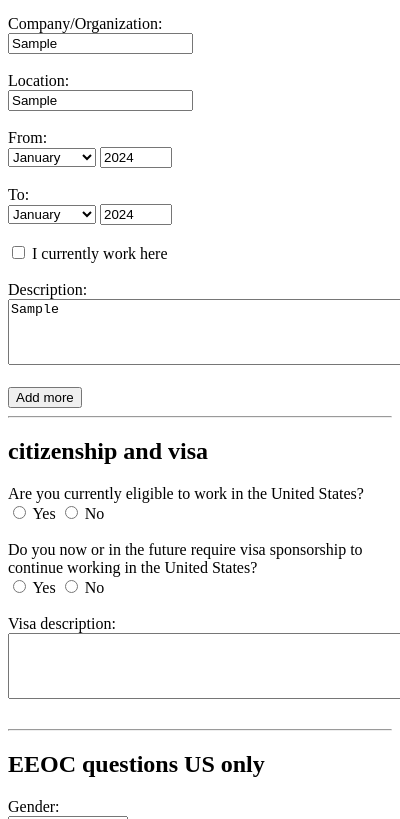
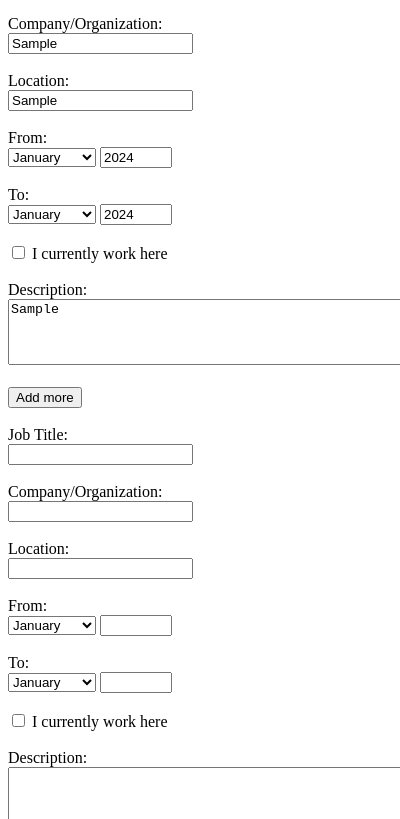
Before and after one commit to cwong8751/jAutofill, a browser extension: page popup/index.html in a window 400 px wide. Both pictures are taken after typing "Sample", "Sample", "Sample", "Sample" into the empty fields and a click on the button "Add more". Shown: the part 1337-2156 px from the top of the page. Drawn offline with Linux system fonts and the light colour scheme.

Commit message:
users can add more than 1 work experience
users can add and remove work experience.

problem: user cannot add more than 2.

```diff
--- a/popup/index.html
+++ b/popup/index.html
@@ -110,8 +110,9 @@
   </section>
 
   <hr>
-  <section>
+  <section class="workSectionContainer">
     <h2>work experience</h2>
+    <div id="workExperienceContainer">
       <label for="jobTitle">Job Title:</label><br>
       <input type="text" id="jobTitle" name="jobTitle"><br><br>
 
@@ -161,7 +162,9 @@
 
       <label for="description">Description:</label><br>
       <textarea id="description" name="description" rows="4" cols="50"></textarea><br><br>
-    <button id="addMoreWorkButton">Add more</button>
+      <button class="removeWorkButton" style="display:none;">Remove</button>
+      <button id="addMoreWorkButton">Add more</button><br><br>
+    </div>
   </section>
 
   <hr>
@@ -239,7 +242,7 @@
 
   <button id="saveButton">Save</button>
 
-  <script src="popup.js"></script>
+  <script src="index.js"></script>
 </body>
 
 </html>
--- /dev/null
+++ b/popup/index.js
@@ -0,0 +1,37 @@
+// add more button
+document.getElementById('addMoreWorkButton').addEventListener('click', function() {
+
+    // renders the add more work form
+    const workFormContainer = document.getElementById('workExperienceContainer');
+    const workSectionContainer = document.querySelector('.workSectionContainer');
+    const newContainer = workFormContainer.cloneNode(true);
+
+    // clear inputs
+    const inputs = newContainer.querySelectorAll('input, select, textarea');
+    inputs.forEach(input => {
+        if (input.type === 'checkbox') {
+            input.checked = false;
+        } else if(input.tagName === 'SELECT'){
+            input.selectedIndex = 0;
+        }
+         else {
+            input.value = '';
+        }
+    });
+
+    // clone
+    newContainer.querySelector('.removeWorkButton').style.display = 'inline';
+    workSectionContainer.appendChild(newContainer);
+});
+
+document.querySelector('.workSectionContainer').addEventListener('click', function(event){
+    if(event.target.classList.contains('removeWorkButton')){
+        event.target.parentNode.remove();
+    }
+})
+
+
+// save button
+document.getElementById('saveButton').addEventListener('click', function() {
+
+});
```
Lines whose indentation alone changed are shown as unchanged.
